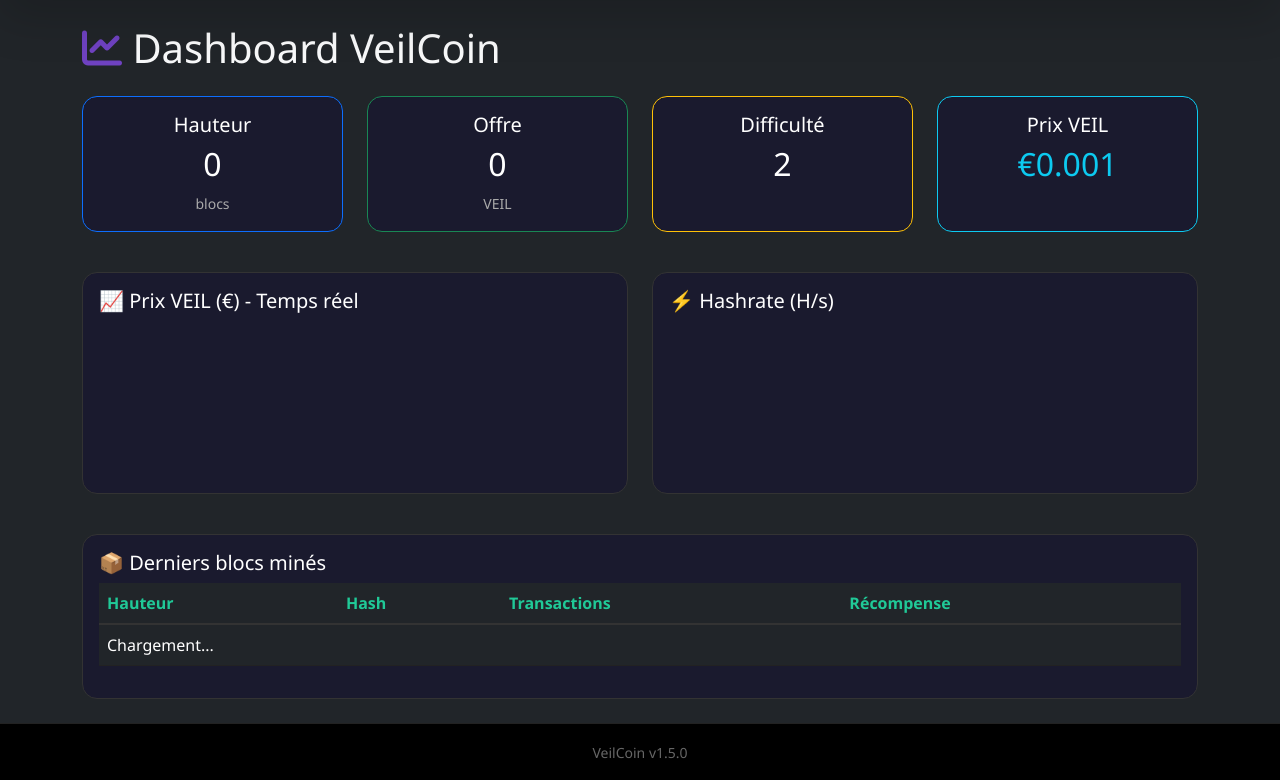
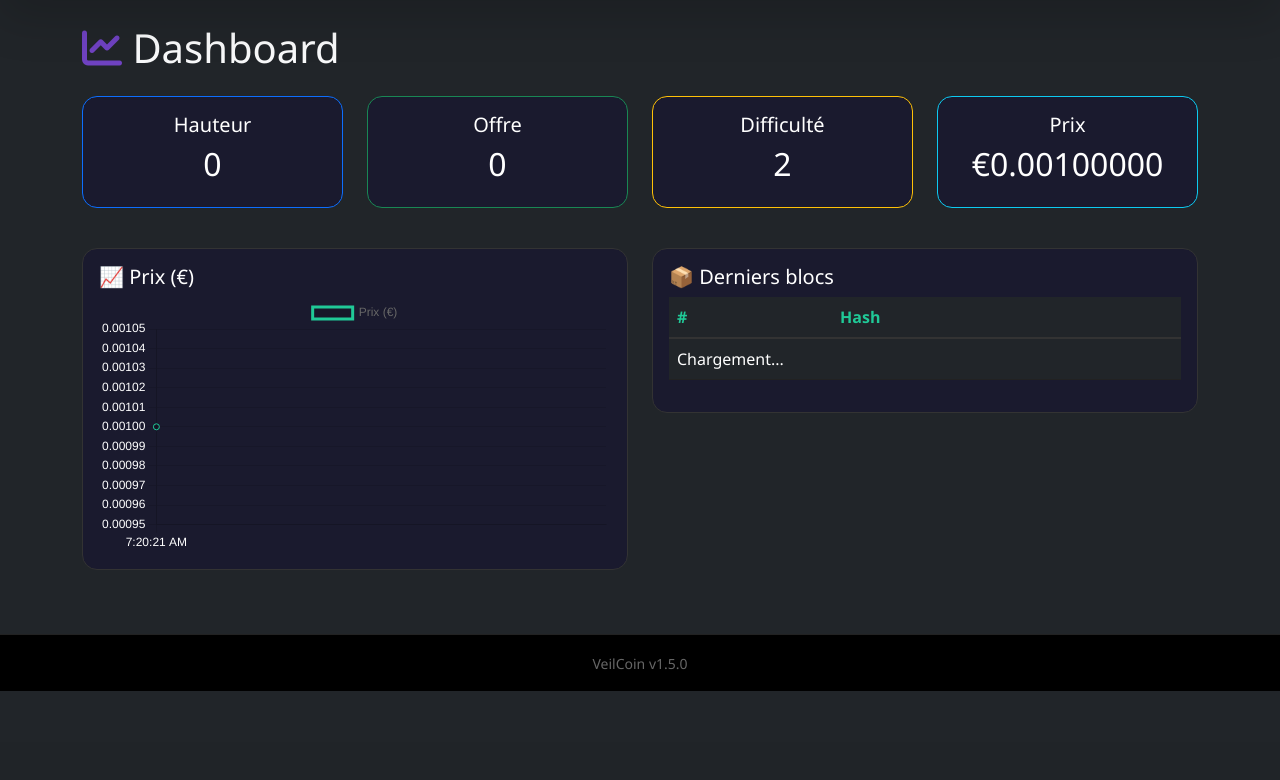
Before and after one commit to mat-prog310/veilcoin, a Flask app: page / in a window 1280 px wide. Shown: the part 58-838 px from the top of the page. After the commit the page ends 749 px from the top, so only its background shows below. Run offline with Flask 3, Linux system fonts and the light colour scheme; a map, chart or similar area stays blank; some libraries are stand-ins or nearby versions.

Commit message:
Update index.html

```diff
--- a/templates/index.html
+++ b/templates/index.html
@@ -1,164 +1,69 @@
 {% extends "base.html" %}
 {% block title %}VeilCoin - Dashboard{% endblock %}
+{% block extra_head %}
+<script src="https://cdn.jsdelivr.net/npm/chart.js@4.4.0/dist/chart.umd.min.js" defer></script>
+<script src="https://cdn.socket.io/4.7.2/socket.io.min.js" defer></script>
+{% endblock %}
 {% block content %}
 <div class="container">
-    <h1 class="mb-4"><i class="fas fa-chart-line text-primary"></i> Dashboard VeilCoin</h1>
+    <h1 class="mb-4"><i class="fas fa-chart-line text-primary"></i> Dashboard</h1>
 
     <div class="row mb-4">
-        <div class="col-md-3 mb-3">
-            <div class="card bg-dark border-primary h-100">
-                <div class="card-body text-center">
-                    <h5 class="text-primary">Hauteur</h5>
-                    <h2 id="height">{{ stats.height }}</h2>
-                    <small>blocs</small>
-                </div>
-            </div>
-        </div>
-        <div class="col-md-3 mb-3">
-            <div class="card bg-dark border-success h-100">
-                <div class="card-body text-center">
-                    <h5 class="text-success">Offre</h5>
-                    <h2 id="supply">{{ "%.0f"|format(stats.total_supply) }}</h2>
-                    <small>VEIL</small>
-                </div>
-            </div>
-        </div>
-        <div class="col-md-3 mb-3">
-            <div class="card bg-dark border-warning h-100">
-                <div class="card-body text-center">
-                    <h5 class="text-warning">Difficulté</h5>
-                    <h2 id="difficulty">{{ stats.difficulty }}</h2>
-                </div>
-            </div>
-        </div>
-        <div class="col-md-3 mb-3">
-            <div class="card bg-dark border-info h-100">
-                <div class="card-body text-center">
-                    <h5 class="text-info">Prix VEIL</h5>
-                    <h2 id="live-price" class="text-info">€0.001</h2>
-                </div>
-            </div>
-        </div>
+        <div class="col-md-3 mb-3"><div class="card bg-dark border-primary h-100"><div class="card-body text-center"><h5 class="text-primary">Hauteur</h5><h2 id="height">{{ stats.height }}</h2></div></div></div>
+        <div class="col-md-3 mb-3"><div class="card bg-dark border-success h-100"><div class="card-body text-center"><h5 class="text-success">Offre</h5><h2 id="supply">{{ "%.0f"|format(stats.total_supply) }}</h2></div></div></div>
+        <div class="col-md-3 mb-3"><div class="card bg-dark border-warning h-100"><div class="card-body text-center"><h5 class="text-warning">Difficulté</h5><h2 id="difficulty">{{ stats.difficulty }}</h2></div></div></div>
+        <div class="col-md-3 mb-3"><div class="card bg-dark border-info h-100"><div class="card-body text-center"><h5 class="text-info">Prix</h5><h2 id="live-price">€0.001</h2></div></div></div>
     </div>
 
     <div class="row mb-4">
-        <div class="col-md-6 mb-3">
-            <div class="card bg-dark">
-                <div class="card-body">
-                    <h5 class="card-title">📈 Prix VEIL (€) - Temps réel</h5>
-                    <canvas id="priceChart"></canvas>
-                </div>
-            </div>
-        </div>
-        <div class="col-md-6 mb-3">
-            <div class="card bg-dark">
-                <div class="card-body">
-                    <h5 class="card-title">⚡ Hashrate (H/s)</h5>
-                    <canvas id="hashrateChart"></canvas>
-                </div>
-            </div>
-        </div>
-    </div>
-
-    <div class="card bg-dark">
-        <div class="card-body">
-            <h5 class="card-title">📦 Derniers blocs minés</h5>
-            <div class="table-responsive">
-                <table class="table table-dark table-hover">
-                    <thead>
-                        <tr><th>Hauteur</th><th>Hash</th><th>Transactions</th><th>Récompense</th></tr>
-                    </thead>
-                    <tbody id="recent-blocks">
-                        <tr><td colspan="4">Chargement...</td></tr>
-                    </tbody>
-                </table>
-            </div>
-        </div>
+        <div class="col-md-6 mb-3"><div class="card bg-dark"><div class="card-body"><h5>📈 Prix (€)</h5><canvas id="priceChart"></canvas></div></div></div>
+        <div class="col-md-6 mb-3"><div class="card bg-dark"><div class="card-body"><h5>📦 Derniers blocs</h5><table class="table table-dark table-hover"><thead><tr><th>#</th><th>Hash</th></tr></thead><tbody id="recent-blocks"><tr><td colspan="2">Chargement...</td></tr></tbody></table></div></div></div>
     </div>
 </div>
 {% endblock %}
-
 {% block extra_scripts %}
 <script>
+document.addEventListener('DOMContentLoaded', function() {
     const socket = io();
 
-// Graphique prix
-const pCtx = document.getElementById('priceChart').getContext('2d');
-const priceChart = new Chart(pCtx, {
+    const ctx = document.getElementById('priceChart').getContext('2d');
+    const chart = new Chart(ctx, {
         type: 'line',
-    data: { labels: [], datasets: [{ label: 'Prix (€)', data: [], borderColor: '#20c997', backgroundColor: 'rgba(32,201,151,0.1)', tension: 0.4, fill: true, borderWidth: 2 }] },
-    options: { responsive: true, plugins: { legend: { labels: { color: '#fff' } } }, scales: { y: { ticks: { color: '#fff' } }, x: { ticks: { color: '#fff' } } } }
+        data: { labels: [], datasets: [{ label: 'Prix (€)', data: [], borderColor: '#20c997', tension: 0.4 }] },
+        options: { responsive: true, scales: { y: { ticks: { color: '#fff' } }, x: { ticks: { color: '#fff' } } } }
     });
 
-// Graphique hashrate
-const hCtx = document.getElementById('hashrateChart').getContext('2d');
-const hrChart = new Chart(hCtx, {
-    type: 'line',
-    data: { labels: [], datasets: [{ label: 'H/s', data: [], borderColor: '#6f42c1', backgroundColor: 'rgba(111,66,193,0.1)', tension: 0.4, fill: true, borderWidth: 2 }] },
-    options: { responsive: true, plugins: { legend: { labels: { color: '#fff' } } }, scales: { y: { ticks: { color: '#fff' } }, x: { ticks: { color: '#fff' } } } }
-});
-
-// Prix en direct
     function updatePrice() {
         fetch('/api/market/price')
             .then(r => r.json())
             .then(d => {
-            const price = d.current_price || d.veil_price || 0.001;
-            document.getElementById('live-price').textContent = '€' + price.toFixed(8);
-
-            const now = new Date().toLocaleTimeString();
-            priceChart.data.labels.push(now);
-            priceChart.data.datasets[0].data.push(price);
-            if (priceChart.data.labels.length > 30) {
-                priceChart.data.labels.shift();
-                priceChart.data.datasets[0].data.shift();
-            }
-            priceChart.update();
-        })
-        .catch(err => console.log('Erreur prix:', err));
+                const p = d.current_price || 0.001;
+                document.getElementById('live-price').textContent = '€' + p.toFixed(8);
+                const n = new Date().toLocaleTimeString();
+                chart.data.labels.push(n);
+                chart.data.datasets[0].data.push(p);
+                if (chart.data.labels.length > 30) { chart.data.labels.shift(); chart.data.datasets[0].data.shift(); }
+                chart.update();
+            });
     }
 
-// Stats blockchain
-socket.on('blockchain_stats', function(s) {
+    socket.on('blockchain_stats', s => {
         document.getElementById('height').textContent = s.height || 0;
         document.getElementById('supply').textContent = (s.total_supply || 0).toFixed(0);
         document.getElementById('difficulty').textContent = s.difficulty || 5;
     });
 
-// Hashrate
-socket.on('miner_stats', function(s) {
-    const now = new Date().toLocaleTimeString();
-    hrChart.data.labels.push(now);
-    hrChart.data.datasets[0].data.push(s.hashrate || 0);
-    if (hrChart.data.labels.length > 30) {
-        hrChart.data.labels.shift();
-        hrChart.data.datasets[0].data.shift();
-    }
-    hrChart.update();
-});
-
-// Derniers blocs
-socket.on('recent_blocks', function(blocks) {
+    socket.on('recent_blocks', blocks => {
         const t = document.getElementById('recent-blocks');
         t.innerHTML = '';
-    if (!blocks || !blocks.length) {
-        t.innerHTML = '<tr><td colspan="4">Aucun bloc</td></tr>';
-        return;
-    }
-    blocks.reverse().forEach(function(b) {
-        const r = t.insertRow();
-        const reward = b.transactions && b.transactions[0] ? b.transactions[0].outputs[0].amount : 0;
-        r.innerHTML = `
-            <td>#${b.header ? b.header.nonce : '?'}</td>
-            <td><code>${(b.block_hash || '').substring(0, 20)}...</code></td>
-            <td>${b.transactions ? b.transactions.length : 0}</td>
-            <td class="text-success">${reward} VEIL</td>
-        `;
+        if (!blocks || !blocks.length) { t.innerHTML = '<tr><td colspan="2">Aucun</td></tr>'; return; }
+        blocks.reverse().forEach(b => {
+            t.insertRow().innerHTML = `<td>#${b.header?.nonce||'?'}</td><td><code>${(b.block_hash||'').substring(0,20)}...</code></td>`;
         });
     });
 
-// Lancer
     updatePrice();
-setInterval(updatePrice, 30000);
+    setInterval(updatePrice, 60000);
+});
 </script>
 {% endblock %}
```
Lines whose indentation alone changed are shown as unchanged.
